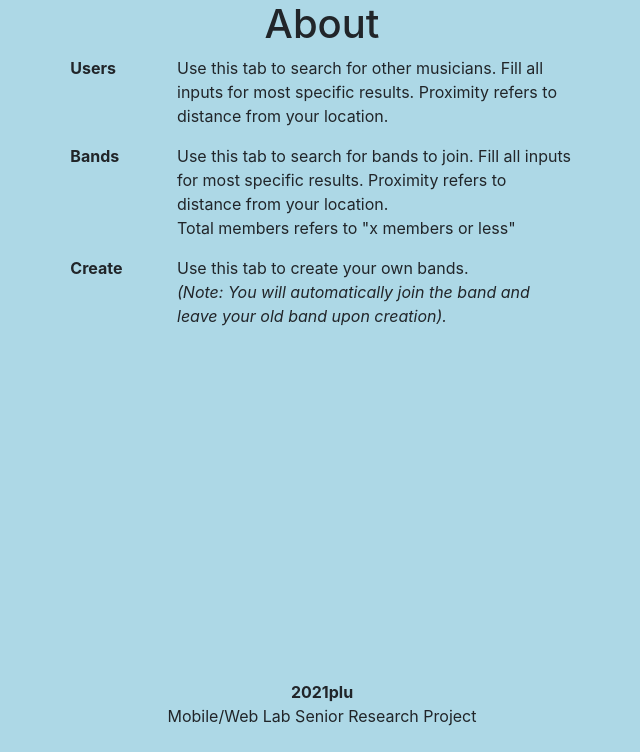
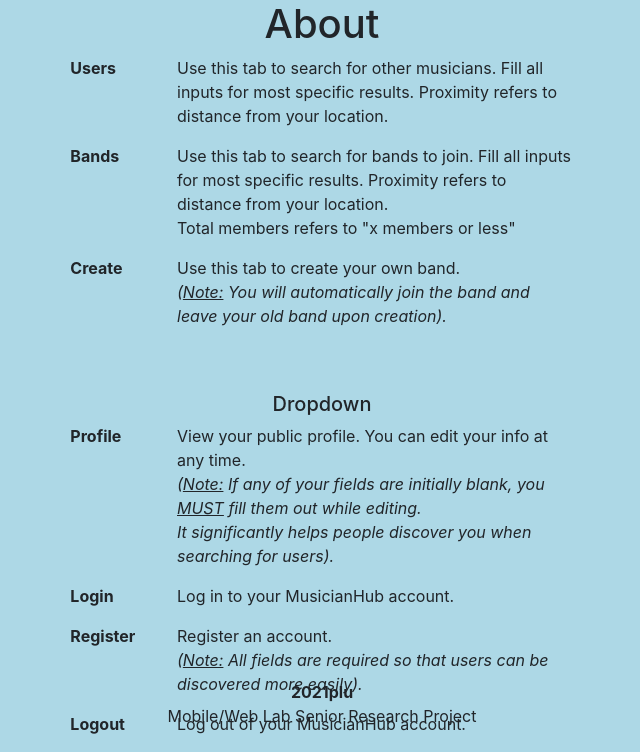
Before and after one commit to ShakerCode/musicianhub, a Django app: page /about in a window 1280 px wide. Shown: the part 56-808 px from the top of the page, without its empty margins (318-958 px from the left). Before the commit the page ends 782 px from the top, so only its background shows below. Run offline with Django 3.2, Linux system fonts and the light colour scheme; some libraries are stand-ins or nearby versions.

Commit message:
added profile editing, made form validation look better, many other edits

```diff
--- a/musicianhub/urls.py
+++ b/musicianhub/urls.py
@@ -18,7 +18,7 @@
 from django.conf.urls import include, url
 from django.views.generic.base import TemplateView
 from . import views
-from .views import CreateBandView
+from .views import CreateBandView, EditProfileView
 # from .views import SearchView
 
 urlpatterns = [
@@ -35,6 +35,8 @@
     path('band/<int:pk>', views.band_profile, name='band_profile'),
     path('user/<int:pk>', views.user_profile, name='user_profile'),
     path('my_profile', views.my_profile, name='my_profile'),
+    # path('edit_profile', views.edit_profile, name='edit_profile'),
+    path('edit_profile', EditProfileView.as_view(), name='edit_profile'),
     path('autocomplete', views.autocomplete, name='autocomplete'),
     path('admin/', admin.site.urls),
     path('accounts/', include('accounts.urls')),
--- a/musicianhub/views.py
+++ b/musicianhub/views.py
@@ -1,7 +1,7 @@
 from django.urls import reverse_lazy
 from django.shortcuts import render, redirect, get_object_or_404
 from django.views.generic import ListView
-from django.views.generic.edit import CreateView
+from django.views.generic.edit import CreateView, UpdateView
 from django.contrib.auth import authenticate, login
 from django.contrib.gis.db import models as gis_models
 from django.contrib.gis.db.models.functions import Distance
@@ -13,6 +13,7 @@
 from django.db.models import Q, F
 from django.http import HttpResponse, JsonResponse, HttpResponseRedirect
 from .forms import BandCreationForm
+from accounts.forms import MusicUserUpdateForm
 from django.views.decorators.csrf import csrf_exempt
 import json
 
@@ -199,6 +200,15 @@
 def my_profile(request):
     return render(request, 'profile.html')
 
+class EditProfileView(UpdateView):
+    model = MusicUser
+    form_class = MusicUserUpdateForm
+    success_url = reverse_lazy('my_profile')
+    template_name = "edit_profile.html"
+
+    def get_object(self):
+        return get_object_or_404(MusicUser, pk=self.request.user.id)
+
 def autocomplete(request):
     if 'term' in request.GET:
         q = request.GET.get('term')
--- a/static/css/register.css
+++ b/static/css/register.css
@@ -16,3 +16,8 @@
 button {
     margin-left: 25px;
 }
+
+#error_message {
+    color: red;
+    font-size: 14px;
+}
--- a/templates/about.html
+++ b/templates/about.html
@@ -39,11 +39,56 @@
                 <p><strong>Create</strong></p>
             </div>
             <div class="col-sm-4">
-                <p>Use this tab to create your own bands.<br>
-                    <em>(Note:  You will automatically join the band and leave your old band upon creation).</em></p>
+                <p>Use this tab to create your own band.<br>
+                    <em>(<u>Note:</u> You will automatically join the band and leave your old band upon creation).</em>
+                </p>
             </div>
         </div>
-
+        <div class="row justify-content-center">
+            <h5 class="mt-5">Dropdown</h5>
+        </div>
+        <div class="row justify-content-center">
+            <div class="col-sm-1">
+                <p><strong>Profile</strong></p>
+            </div>
+            <div class="col-sm-4">
+                <p>View your public profile. You can edit your info at any time. <br>
+                    <em>(<u>Note:</u> If any of your fields are initially blank, you <u>MUST</u> fill them out while
+                        editing.<br>
+                        It significantly helps people discover you when searching for users).</em>
+                </p>
+            </div>
+        </div>
+        <div class="row justify-content-center">
+            <div class="col-sm-1">
+                <p><strong>Login</strong></p>
+            </div>
+            <div class="col-sm-4">
+                <p>
+                    Log in to your MusicianHub account.
+                </p>
+            </div>
+        </div>
+        <div class="row justify-content-center">
+            <div class="col-sm-1">
+                <p><strong>Register</strong></p>
+            </div>
+            <div class="col-sm-4">
+                <p>Register an account.<br>
+                    <em>(<u>Note:</u> All fields are required so that users can be discovered more easily).</em>
+                </p>
+            </div>
+        </div>
+        <div class="row justify-content-center">
+            <div class="col-sm-1">
+                <p><strong>Logout</strong></p>
+            </div>
+            <div class="col-sm-4">
+                <p>
+                    Log out of your MusicianHub account.
+                </p>
+            </div>
+        </div>
         <div class="row justify-content-center fixed-bottom">
             <p style="text-align: center;"><strong>2021plu</strong><br>
                 Mobile/Web Lab Senior Research Project</p>
```
Also changed, not shown: accounts/forms.py (+13 -0 lines), accounts/models.py (+2 -8 lines), static/js/map.js (+15 -2 lines), templates/create_band.html (+0 -16 lines), templates/edit_profile.html (added, +65 -0 lines), templates/profile.html (+6 -3 lines), templates/registration/register.html (+42 -9 lines), accounts/migrations/0008_auto_20210304_1416.py (added).
